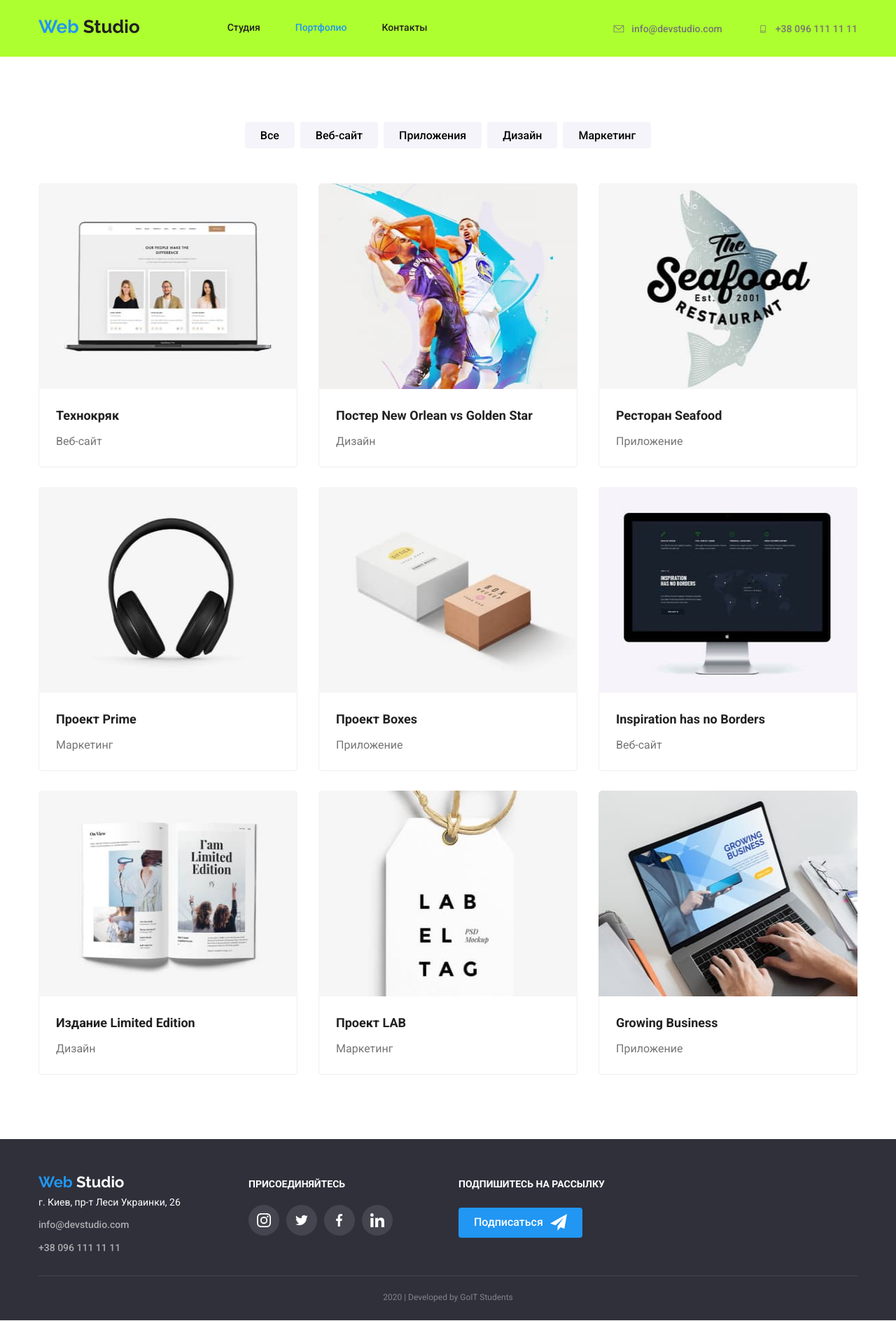
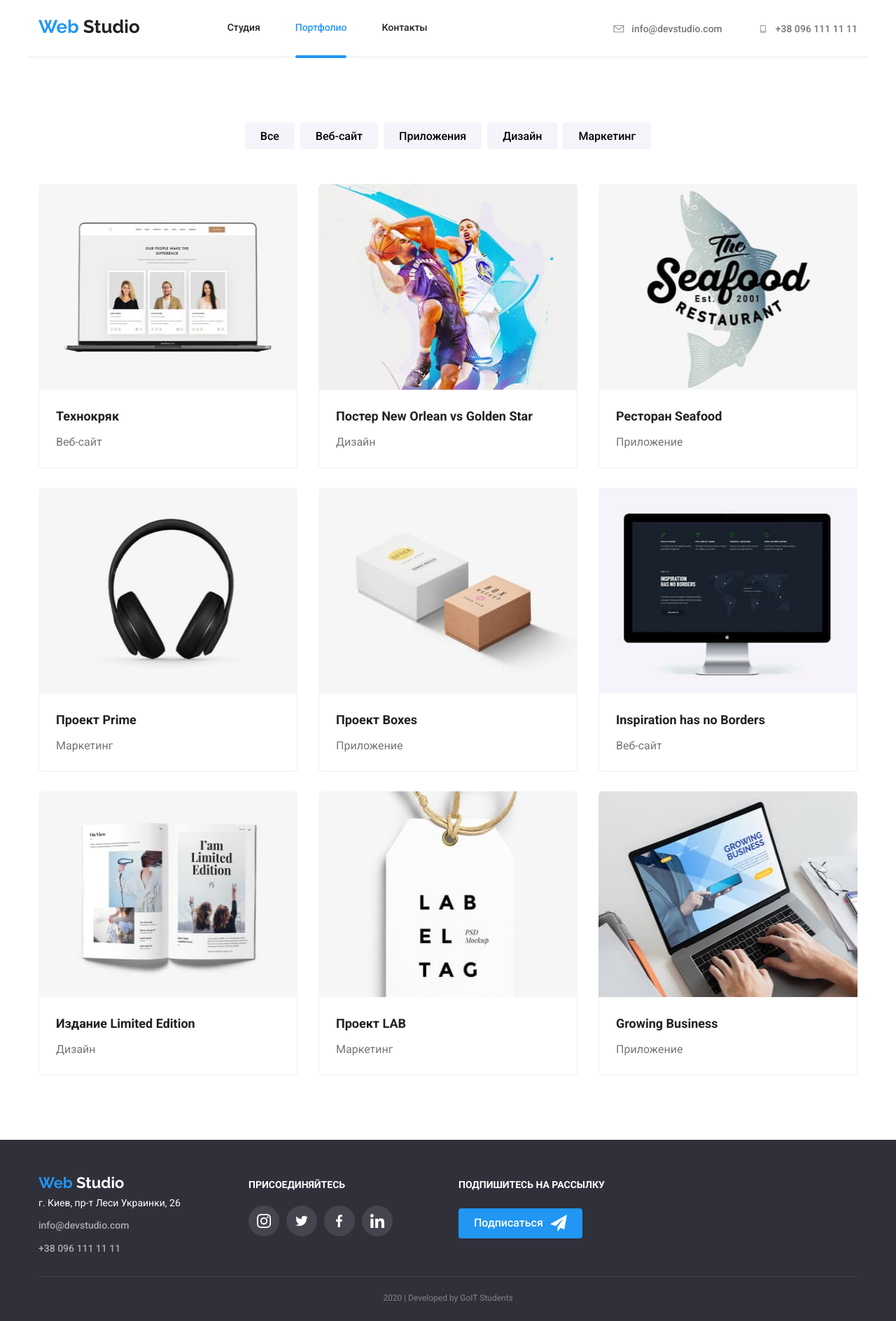
Before and after one commit to Mariia27/goit-markup-hw-05, a plain HTML site: page portfolio.html in a window 1280 px wide. Shown: the whole page at 70% size. Drawn offline with Linux system fonts and the light colour scheme.

Commit message:
Dz 5 готова

```diff
--- a/css/style.css
+++ b/css/style.css
@@ -62,11 +62,16 @@ body {
 header {
   background-color: var(--heder-background-color);
   color: var(--tittle-text-color);
-  background-color: greenyellow;
 }
 .top .conteiner {
   display: flex;
+  padding: 0;
 
+  align-items: baseline;
+}
+.top-second .conteiner {
+  border-bottom: 1px solid #ececec;
+  display: flex;
   align-items: baseline;
 }
 
@@ -95,6 +100,7 @@ span {
 }
 .site-nav .link,
 .link-active {
+  position: relative;
   color: var(--tittle-text-color);
   font-weight: 500;
   font-size: 14px;
@@ -108,6 +114,18 @@ span {
     background-color 250ms cubic-bezier(0.4, 0, 0.2, 1);
 }
 
+.link-active::after {
+  content: "";
+  position: absolute;
+  width: 100%;
+  height: 4px;
+  left: 454px;
+  bottom: -3px;
+  left: 0;
+
+  background: #2196f3;
+  border-radius: 2px;
+}
 .site-nav .link:hover,
 .site-nav .link:focus {
   color: var(--hover-link-color);
@@ -227,8 +245,6 @@ span {
   display: flex;
   align-content: center;
   flex-wrap: nowrap;
-
-  background-color: yellow;
 }
 .advantages {
   width: 270px;
@@ -394,7 +410,7 @@ span {
   margin-bottom: 16px;
   padding: 0;
 }
-.social {
+.links-item .social {
   display: flex;
   width: 44px;
   height: 44px;
@@ -402,19 +418,22 @@ span {
   justify-content: center;
   align-items: center;
   color: var(--hero-text-color);
-  transition: color 1050ms cubic-bezier(0.4, 0, 0.2, 1);
+  transition: color 250ms cubic-bezier(0.4, 0, 0.2, 1);
 }
-.social:hover,
-.social:focus {
+.links-item .social:hover,
+.links-item .social:focus {
   background-color: var(--hover-link-color);
+  transition: background-color 250ms cubic-bezier(0.4, 0, 0.2, 1);
 }
 
 .links-item .icon-worker {
   fill: var(--primary-text-color);
+  transition: fill 250ms cubic-bezier(0.4, 0, 0.2, 1);
 }
 .social:hover .icon-worker,
 .social:focus .icon-worker {
   fill: var(--hero-text-color);
+  transition: fill 250ms cubic-bezier(0.4, 0, 0.2, 1);
 }
 
 .links-item:not(:last-child) {
@@ -714,6 +733,7 @@ footer {
 .link-item {
   display: flex;
   justify-content: center;
+  align-items: center;
   width: 44px;
   height: 44px;
   border-radius: 50%;
@@ -815,14 +835,19 @@ address {
 
   background-color: rgba(255, 255, 255, 0.1);
   background-repeat: no-repeat;
-  transition: background-color 1000ms cubic-bezier(0.4, 0, 0.2, 1);
+  transition: background-color 250ms cubic-bezier(0.4, 0, 0.2, 1);
 }
 .social-list:not(:last-child) {
   margin-right: 10px;
 }
+.social {
+  display: flex;
+  justify-content: center;
+  align-items: center;
+}
 .icon {
   fill: var(--hero-text-color);
-  padding: auto;
+
   align-items: center;
 }
 
--- a/portfolio.html
+++ b/portfolio.html
@@ -16,7 +16,7 @@
   <link rel="stylesheet" href="./css/style.css" />
 </head>
 <body>
-  <header class="top">
+  <header class="top-second">
     <div class="conteiner ">
 
       <nav class="logo-nav">
```
Also changed, not shown: index.html (+1 -1 lines).
